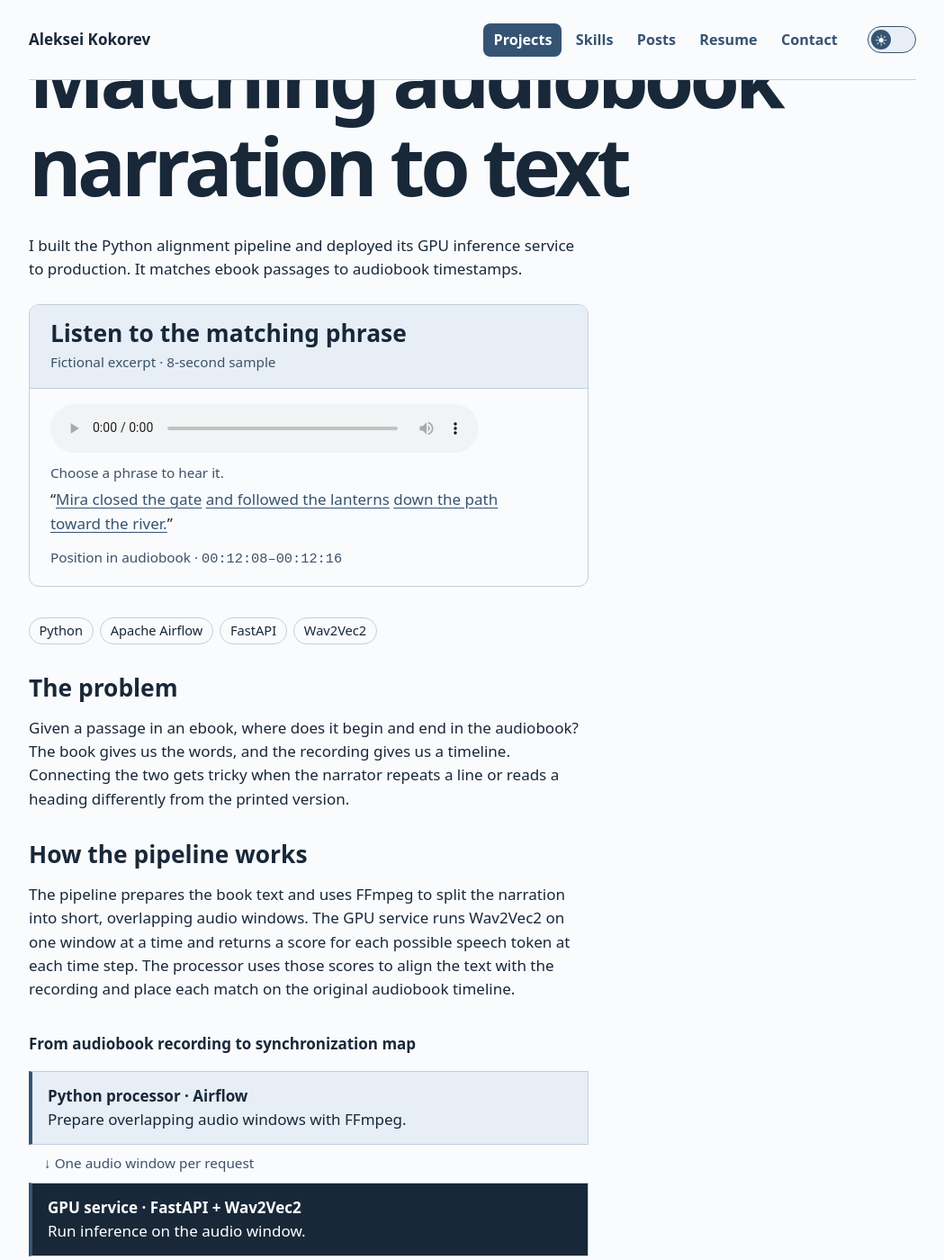
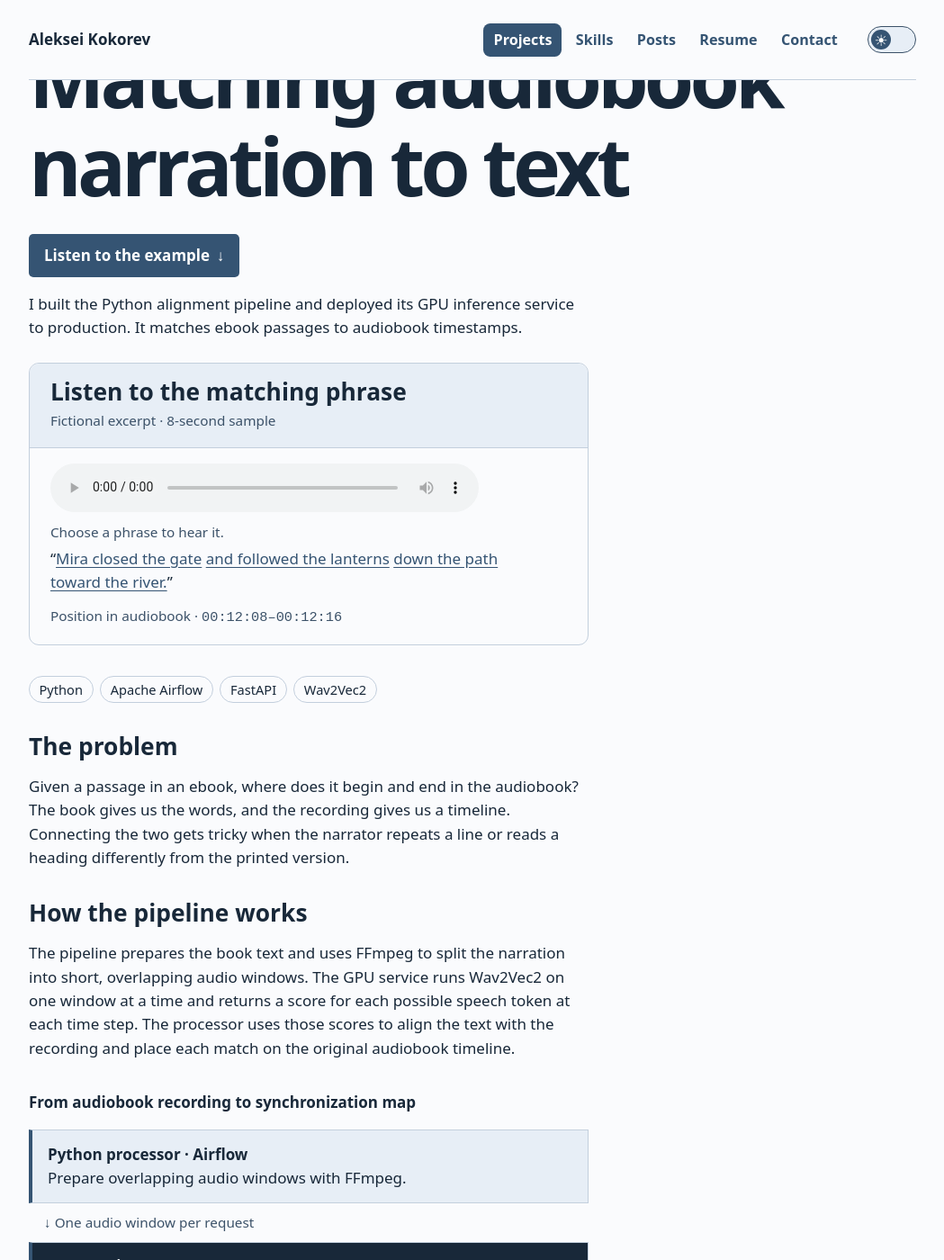
Before and after one commit to alex-coch/alex-coch.github.io, a Jekyll site: the page projects/audiobook-alignment/index.html, which Jekyll copies as it is, in a window 1280 px wide and 1400 px high, scrolled down 196 px. Shown: the whole window at 90% size, without its empty margins (115-1164 px from the left). Built offline with Jekyll 4.4.1, drawn with Linux system fonts in a browser that asks for light colours.

Commit message:
Add prominent jump links to all three case examples

```diff
--- a/assets/portfolio.css
+++ b/assets/portfolio.css
@@ -40,6 +40,7 @@ p {max-width:64ch}.hero p {font-size:1.2rem} nav {margin:1.6rem 0}
   border-inline-start-width:4px;border-radius:.35rem
 }
 .comparison-result-new strong {color:var(--accent)}
+.case-example-link {display:inline-flex;align-items:center;gap:.45rem;min-height:44px;font-weight:600}
 .alignment-example-body p {margin:0 0 .75rem}
 .alignment-example-body audio {display:block;width:min(100%,28rem)}
 .alignment-example-body .alignment-hint {margin:.65rem 0 .25rem;color:var(--muted);font-size:.9rem}
--- a/projects/article-comparison/index.html
+++ b/projects/article-comparison/index.html
@@ -6,7 +6,7 @@
   <title>What’s new in this article? · Aleksei Kokorev</title>
   <link rel="icon" href="/assets/ak.svg?v=3" type="image/svg+xml">
 <script src="/assets/theme.js?v=2"></script>
-<link rel="stylesheet" href="/assets/portfolio.css?v=59">
+<link rel="stylesheet" href="/assets/portfolio.css?v=60">
 <script defer src="/assets/portfolio-nav.js?v=7"></script>
 </head>
 <body>
@@ -33,6 +33,7 @@
 <section class="case">
   <p class="meta">Chrome extension · Python backend · Retrieval-augmented generation</p>
   <h1>What’s new in this article?</h1>
+  <a class="primary case-example-link" href="#example-comparison">View example comparison <span aria-hidden="true">↓</span></a>
   <ul role="list" class="tech-tags" aria-label="Tech stack">
     <li>JavaScript</li>
     <li>Python</li>
--- a/projects/audiobook-alignment/index.html
+++ b/projects/audiobook-alignment/index.html
@@ -1,7 +1,7 @@
 <!doctype html>
 <html lang="en"><head><meta charset="utf-8"><meta name="viewport" content="width=device-width, initial-scale=1"><title>Matching audiobook narration to text · Aleksei Kokorev</title><link rel="icon" href="/assets/ak.svg?v=3" type="image/svg+xml">
 <script src="/assets/theme.js?v=2"></script>
-<link rel="stylesheet" href="/assets/portfolio.css?v=57"><script defer src="/assets/portfolio-nav.js?v=7"></script>
+<link rel="stylesheet" href="/assets/portfolio.css?v=60"><script defer src="/assets/portfolio-nav.js?v=7"></script>
 <script defer src="example-alignment.js?v=3"></script>
 </head>
 <body><header>
@@ -27,6 +27,7 @@
 <section class="case">
 <p class="meta">Production GPU service · Python backend engineering</p>
 <h1>Matching audiobook narration to text</h1>
+<a class="primary case-example-link" href="#alignment-example">Listen to the example <span aria-hidden="true">↓</span></a>
 <p>I built the Python alignment pipeline and deployed its GPU inference service to production. It matches ebook passages to audiobook timestamps.</p>
 <section class="comparison-result" aria-labelledby="alignment-example">
   <div class="comparison-result-heading">
--- a/projects/transactional-outbox/index.html
+++ b/projects/transactional-outbox/index.html
@@ -6,7 +6,7 @@
   <title>Reliable event delivery for document workflows · Aleksei Kokorev</title>
   <link rel="icon" href="/assets/ak.svg?v=3" type="image/svg+xml">
 <script src="/assets/theme.js?v=2"></script>
-<link rel="stylesheet" href="/assets/portfolio.css?v=58">
+<link rel="stylesheet" href="/assets/portfolio.css?v=60">
 <script defer src="/assets/portfolio-nav.js?v=7"></script>
 <script defer src="failure-walkthrough.js?v=2"></script>
 </head>
@@ -34,6 +34,7 @@
 <section class="case">
   <p class="meta">Backend engineering · Event-driven systems</p>
   <h1>Reliable event delivery for document workflows</h1>
+  <a class="primary case-example-link" href="#failure-test-results">View failure test results <span aria-hidden="true">↓</span></a>
   <ul role="list" class="tech-tags" aria-label="Tech stack">
     <li>Python</li>
     <li>PostgreSQL</li>
```
